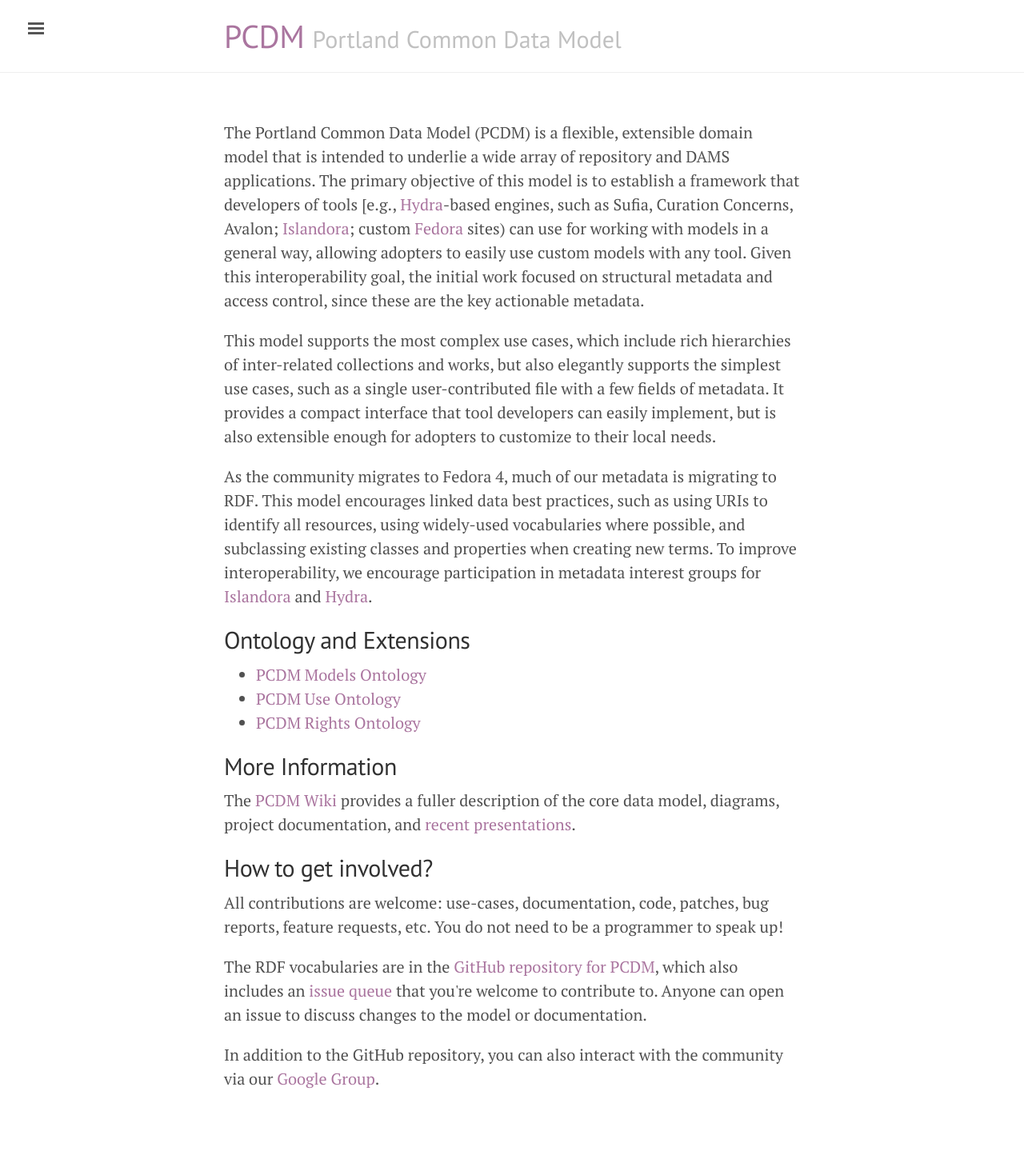
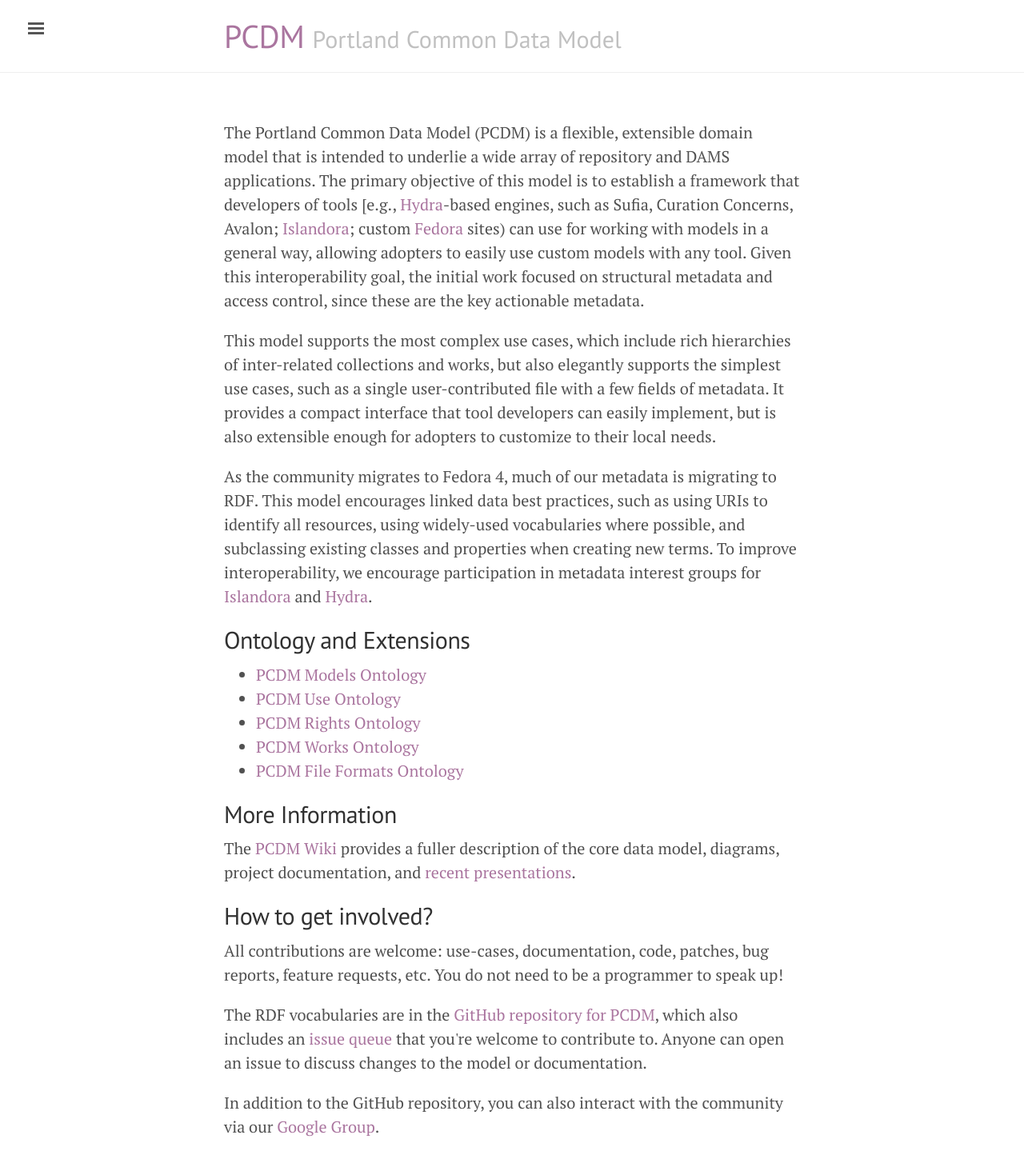
Before and after one commit to ruebot/pcdm.org, a Jekyll site: the page built from source/index.html, in a window 1280 px wide. Shown: the whole page at 80% size. Built offline with Jekyll 4.4.1, drawn with Linux system fonts in a browser that asks for light colours; before the commit the page ends 1384 px from its top, so only the background shows below that.

Commit message:
Add file-formats and works.

```diff
--- a/source/_layouts/default.html
+++ b/source/_layouts/default.html
@@ -28,6 +28,8 @@
             <li><a href="http://pcdm.org/models#" target="_blank">PCDM Models Ontology</a></li>
             <li><a href="http://pcdm.org/use#" target="_blank">PCDM Use Ontology</a></li>
             <li><a href="http://pcdm.org/rights#" target="_blank">PCDM Rights Ontology</a></li>
+            <li><a href="http://pcdm.org/works#" target="_blank">PCDM Works Ontology</a></li>
+            <li><a href="http://pcdm.org/file-format-types#" target="_blank">PCDM File Formats Ontology</a></li>
           </ul>
 
         <h2>More Information</h2>
```
